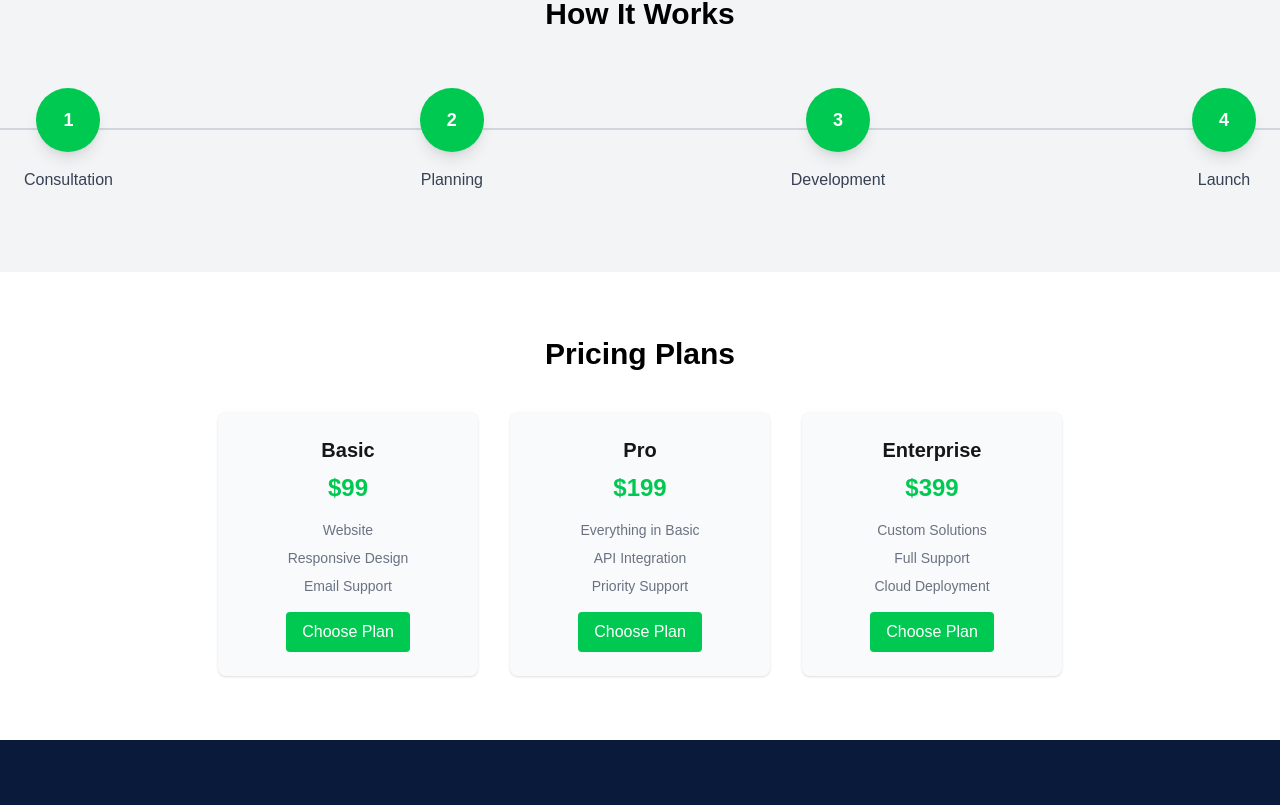
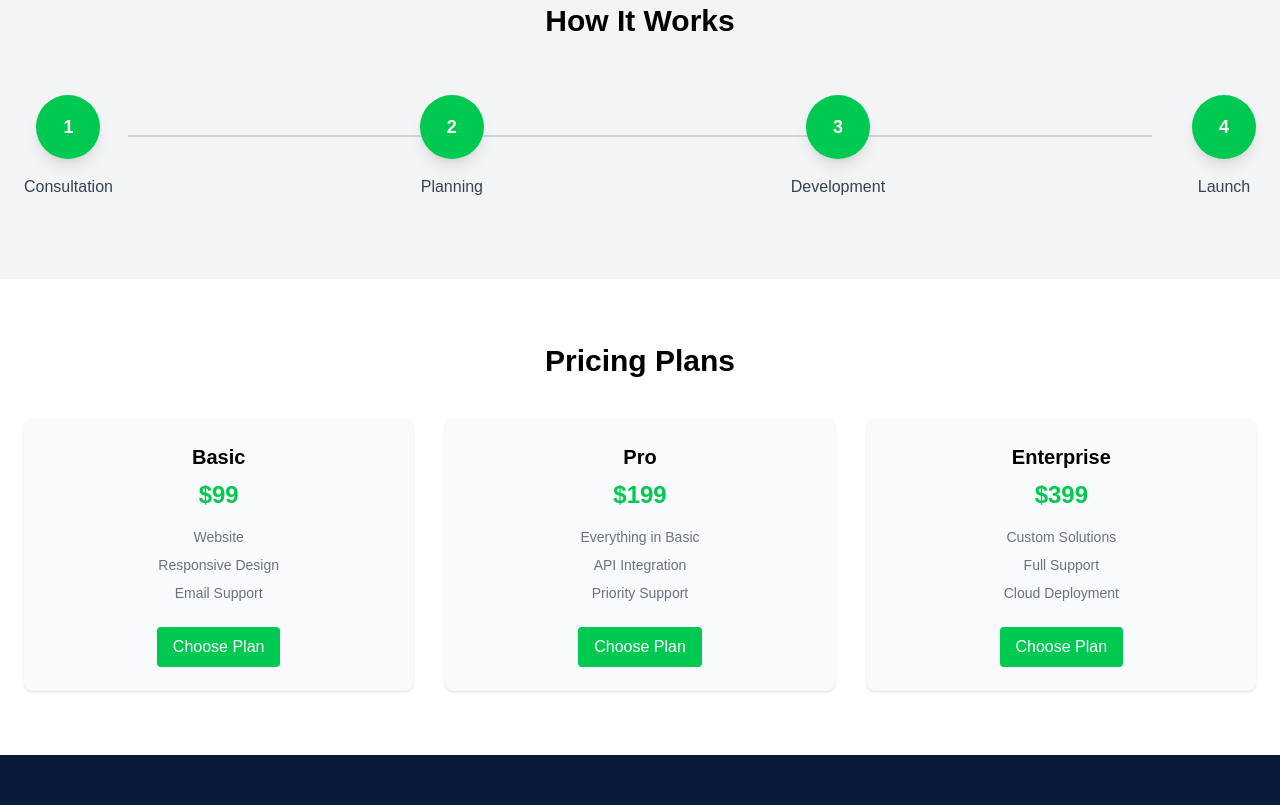
Before and after one commit to ralph-freije/next-js, a Next.js app: page /services in a window 1280 px wide. Shown: the part 775-1580 px from the top of the page. Built offline with nearby package versions, Linux system fonts and the light colour scheme.

Commit message:
fixed header

```diff
--- a/app/components/about/AboutTeam.tsx
+++ b/app/components/about/AboutTeam.tsx
@@ -28,9 +28,8 @@ export default function AboutTeam({ title, members }: AboutTeamProps) {
         <Swiper
           modules={[Navigation]}
           navigation
-          centeredSlides
           spaceBetween={20}
-          slidesPerView={1.2}
+          slidesPerView={1}
           breakpoints={{
             640: { slidesPerView: 2 },
             1024: { slidesPerView: 3 },
--- a/app/components/header.tsx
+++ b/app/components/header.tsx
@@ -1,6 +1,6 @@
 "use client";
 
-import { useState } from "react";
+import { useState, useEffect } from "react";
 import Image from "next/image";
 import Link from "next/link";
 import { usePathname } from "next/navigation";
@@ -8,7 +8,24 @@ import { createPortal } from "react-dom";
 
 export default function Header() {
   const [open, setOpen] = useState(false);
+  const [show, setShow] = useState(true);
   const pathname = usePathname();
+
+  useEffect(() => {
+    let lastScroll = window.scrollY;
+
+    const handleScroll = () => {
+      if (window.scrollY > lastScroll) {
+        setShow(false);
+      } else {
+        setShow(true);
+      }
+      lastScroll = window.scrollY;
+    };
+
+    window.addEventListener("scroll", handleScroll);
+    return () => window.removeEventListener("scroll", handleScroll);
+  }, []);
 
   const isActive = (path: string) =>
     pathname === path || pathname.startsWith(path + "/");
@@ -28,7 +45,11 @@ export default function Header() {
     }`;
 
   return (
-    <header className="relative z-[1000] w-full border-b bg-white">
+    <header
+      className={`fixed top-0 left-0 w-full border-b bg-white z-[1000] transition-transform duration-300 ${
+        show ? "translate-y-0" : "-translate-y-full"
+      }`}
+    >
       <div className="mx-auto flex max-w-7xl items-center justify-between px-6 py-4">
         <Link href="/" className="flex items-center">
           <Image
--- a/app/components/services/ServicesPricing.tsx
+++ b/app/components/services/ServicesPricing.tsx
@@ -17,13 +17,14 @@ export default function ServicesPricing({
 }: ServicesPricingProps) {
   return (
     <section className="w-full py-16 bg-white text-center">
+      <div className="max-w-7xl mx-auto px-6">
         <h2 className="text-3xl font-semibold mb-10 text-black">{title}</h2>
 
-      <div className="flex flex-wrap justify-center gap-8">
+        <div className="grid grid-cols-1 md:grid-cols-3 gap-8">
           {plans.map((plan, i) => (
             <div
               key={i}
-            className="cursor-pointer w-[260px] p-6 bg-gray-50 rounded-lg shadow hover:shadow-lg transition"
+              className="w-full p-6 bg-gray-50 rounded-lg shadow hover:shadow-lg transition text-black flex flex-col items-center"
             >
               <h3 className="text-xl font-semibold mb-2">{plan.name}</h3>
 
@@ -31,7 +32,7 @@ export default function ServicesPricing({
                 {plan.price}
               </p>
 
-            <ul className="text-sm text-gray-500 mb-4 space-y-2">
+              <ul className="text-sm text-gray-500 mb-6 space-y-2 text-center">
                 {plan.features.map((f, idx) => (
                   <li key={idx}>{f}</li>
                 ))}
@@ -43,6 +44,7 @@ export default function ServicesPricing({
             </div>
           ))}
         </div>
+      </div>
     </section>
   );
 }
--- a/app/components/services/ServicesProcess.tsx
+++ b/app/components/services/ServicesProcess.tsx
@@ -18,7 +18,7 @@ export default function ServicesProcess({
       <h2 className="text-3xl font-semibold mb-14 text-black">{title}</h2>
 
       <div className="max-w-7xl mx-auto px-6 relative">
-        <div className="hidden md:block absolute top-10 left-0 w-full h-[2px] bg-gray-300" />
+        <div className="absolute top-10 left-1/2 -translate-x-1/2 w-full max-w-5xl h-[2px] bg-gray-300" />
 
         <div className="flex flex-col md:flex-row items-center justify-between gap-10">
           {steps.map((step, i) => (
--- a/app/layout.tsx
+++ b/app/layout.tsx
@@ -12,7 +12,7 @@ export default function RootLayout({
     <html lang="en">
       <body className="flex min-h-screen flex-col">
         <Header />
-        <main className="flex-grow">{children}</main>
+        <main className="flex-grow pt-[80px]">{children}</main>
         <Footer />
       </body>
     </html>
```
Lines whose indentation alone changed are shown as unchanged.
